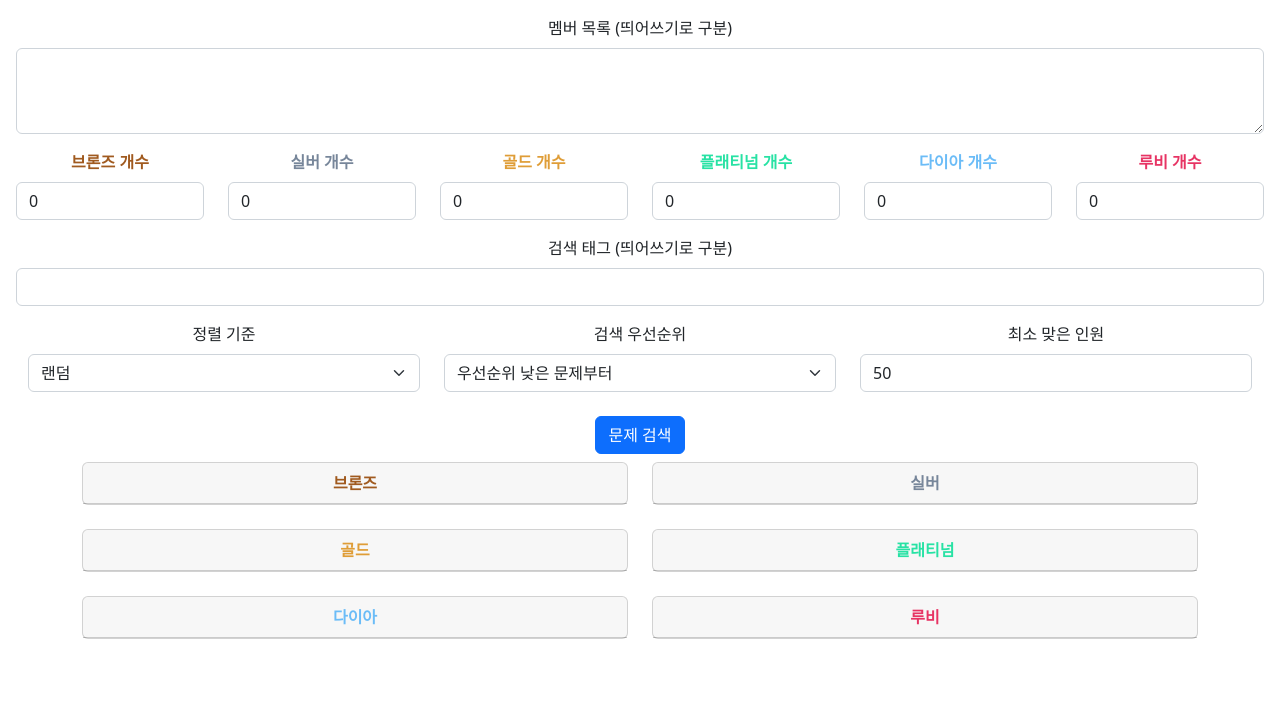
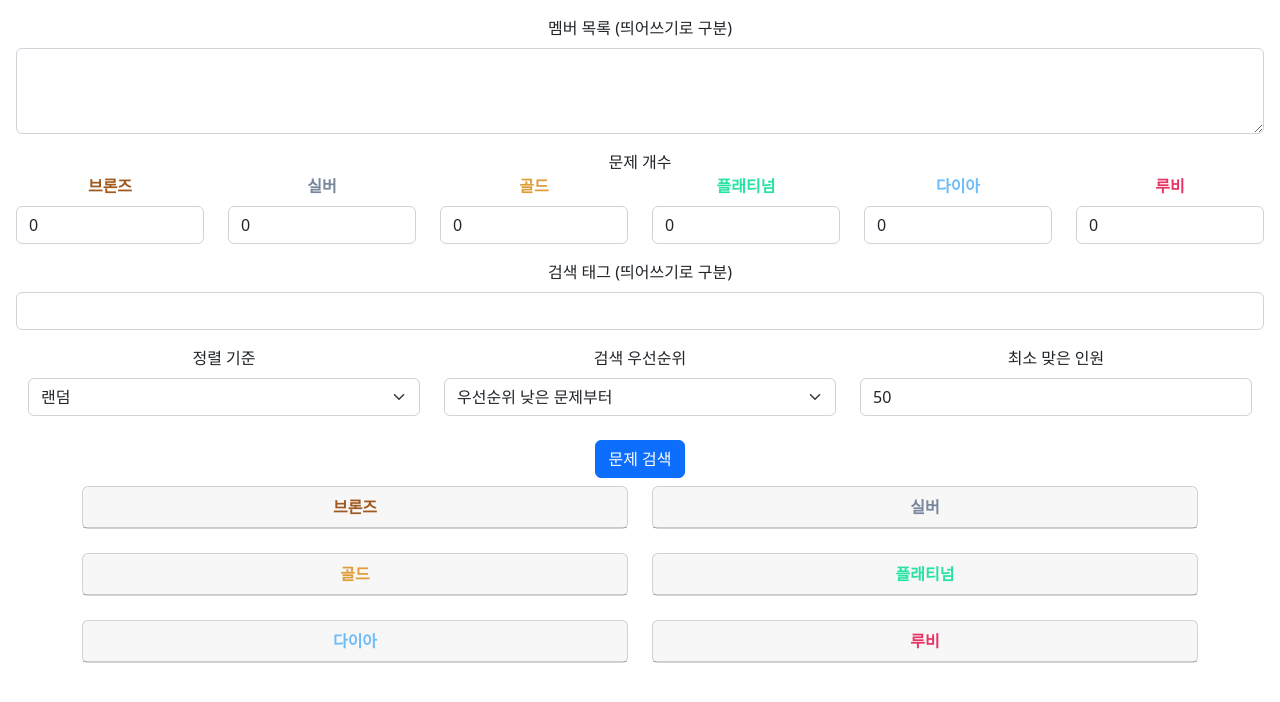
Before and after one commit to Bogyie/unsolved, a React (Create React App) app: page / in a window 1280 px wide. Shown: the top 702 px of the page. Built offline with nearby package versions, Linux system fonts and the light colour scheme.

Commit message:
improve async logic

```diff
--- a/src/components/amountform.tsx
+++ b/src/components/amountform.tsx
@@ -1,4 +1,5 @@
-import { Form, Row, Col } from "react-bootstrap";
+import React from "react";
+import { Form, Row, Col, Container } from "react-bootstrap";
 import { useRecoilState } from "recoil";
 import { amountBronzeState, amountSilverState, amountGoldState, amountPlatinumState, amountDiamondState, amountRubyState } from "../atoms";
 
@@ -12,6 +13,15 @@ export function AmountForm() {
 
   const onChangeAmountBronze = (event: React.ChangeEvent<HTMLInputElement>) => {
     setAmountBronze(Number(event.currentTarget.value));
+  }
+
+  const onWheelAmountBronze = (event: React.WheelEvent<HTMLInputElement>) => {
+    if (event.deltaY < 0) {
+      setAmountBronze(amountBronze + 1);
+    }
+    if (event.deltaY > 0 && 0 < amountBronze) {
+      setAmountBronze(amountBronze - 1);
+    }
   }
 
   const onChangeAmountSilver = (event: React.ChangeEvent<HTMLInputElement>) => {
@@ -37,23 +47,26 @@ export function AmountForm() {
   return (
     <Form.Group className='m-3' controlId='amountByLeve'>
       <Row>
+        <Container>문제 개수</Container>
+      </Row>
+      <Row>
         <Col>
-              <Form.Label style={{ color: 'rgb(160, 90, 31)', fontWeight: 'bold' }}>브론즈 개수</Form.Label>
-              <Form.Control value={amountBronze} onChange={onChangeAmountBronze} /></Col>
+          <Form.Label style={{ color: 'rgb(160, 90, 31)', fontWeight: 'bold' }}>브론즈</Form.Label>
+          <Form.Control value={amountBronze} onChange={onChangeAmountBronze} onWheel={onWheelAmountBronze} /></Col>
         <Col>
-              <Form.Label style={{ color: 'rgb(119, 134, 154)', fontWeight: 'bold' }}>실버 개수</Form.Label>
+          <Form.Label style={{ color: 'rgb(119, 134, 154)', fontWeight: 'bold' }}>실버</Form.Label>
           <Form.Control value={amountSilver} onChange={onChangeAmountSilver} /></Col>
         <Col>
-              <Form.Label style={{ color: 'rgb(223, 157, 55)', fontWeight: 'bold' }}>골드 개수</Form.Label>
+          <Form.Label style={{ color: 'rgb(223, 157, 55)', fontWeight: 'bold' }}>골드</Form.Label>
           <Form.Control value={amountGold} onChange={onChangeAmountGold} /></Col>
         <Col>
-              <Form.Label style={{ color: 'rgb(39, 226, 164)', fontWeight: 'bold' }}>플래티넘 개수</Form.Label>
+          <Form.Label style={{ color: 'rgb(39, 226, 164)', fontWeight: 'bold' }}>플래티넘</Form.Label>
           <Form.Control value={amountPlatinum} onChange={onChangeAmountPlatinum} /></Col>
         <Col>
-              <Form.Label style={{ color: 'rgb(107, 188, 247)', fontWeight: 'bold' }}>다이아 개수</Form.Label>
+          <Form.Label style={{ color: 'rgb(107, 188, 247)', fontWeight: 'bold' }}>다이아</Form.Label>
           <Form.Control value={amountDiamond} onChange={onChangeAmountDiamond} /></Col>
         <Col>
-              <Form.Label style={{ color: 'rgb(231, 52, 100)', fontWeight: 'bold' }}>루비 개수</Form.Label>
+          <Form.Label style={{ color: 'rgb(231, 52, 100)', fontWeight: 'bold' }}>루비</Form.Label>
           <Form.Control value={amountRuby} onChange={onChangeAmountRuby} /></Col>
       </Row>
     </Form.Group>
--- a/src/components/searchresult.tsx
+++ b/src/components/searchresult.tsx
@@ -42,7 +42,7 @@ export function SearchResult() {
     }
 
     const updateSolvedProblem = async () => {
-        const solved = await solvedacApi.searchSolvedProblemByGroup(member.split(" |\\n"));
+        const solved = await solvedacApi.searchSolvedProblemByGroup(member.split(" "));
 
         function update(level: LevelType, setter: SetterOrUpdater<JSX.Element[]>, amount: number) {
             if (amount > 0) {
--- a/src/components/solvedac.ts
+++ b/src/components/solvedac.ts
@@ -187,7 +187,7 @@ export class SolvedacApi {
         let limit = 1;
         let page = 0;
 
-        while (page++ <= limit) {
+        while (page++ < limit) {
             const response = await this.search(query, page);
             const { status, data } = response;
             if (status === 200) {
@@ -228,15 +228,12 @@ export class SolvedacApi {
             return result;
         }
 
-        for (const memberId of memberIds) {
-            await this.searchSolvedProblemByMember(
-                memberId
-            ).then((items) => {
-                items.forEach((item) => {
-                    result.add(item);
-                })
-            });
-        }
+        await Promise.all(memberIds.map(
+            async (memberId) => {
+                const problemSet = await this.searchSolvedProblemByMember(memberId);
+                problemSet.forEach((problem) => result.add(problem));
+            })
+        );
 
         return result;
     }
@@ -250,7 +247,7 @@ export class SolvedacApi {
         direction: DirectionType = 'asc',
         sort: SortType = 'id',
         minAcceptUser: number = 100,
-    ) : Promise<Set<ProblemDto>> {
+    ): Promise<Set<ProblemDto>> {
         const solvedProblemNumber = new Set<number>();
         solved.forEach((problem) => {
             solvedProblemNumber.add(problem.problemId);
@@ -278,7 +275,7 @@ export class SolvedacApi {
                     if (
                         !solvedProblemNumber.has(item.problemId)  // 멤버 필터
                         && minAcceptUser <= item.acceptedUserCount // 맞은 인원 수 필터
-                        ) {
+                    ) {
                         reuslt.add(item);
                     }
                     if (reuslt.size >= amount) {
```
Lines whose indentation alone changed are shown as unchanged.
